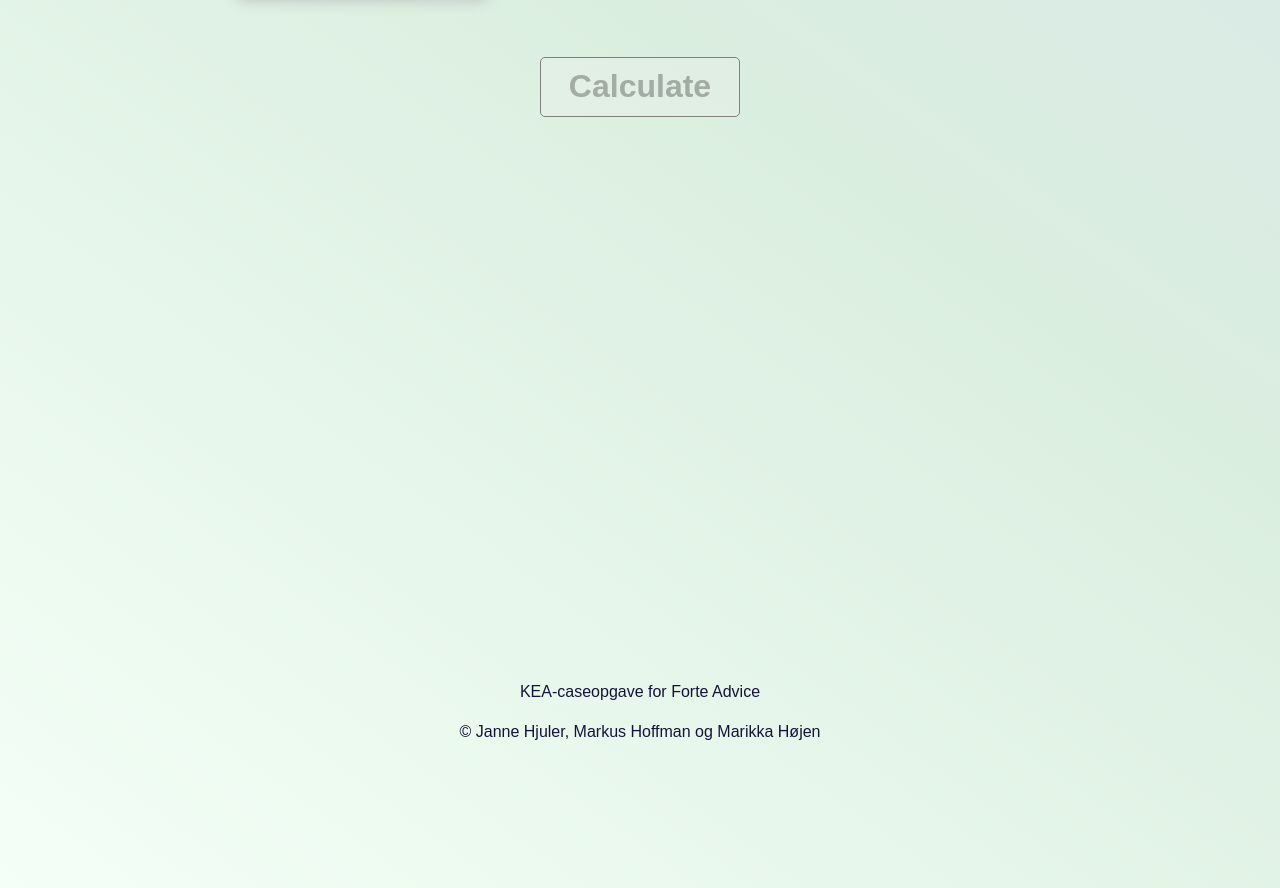
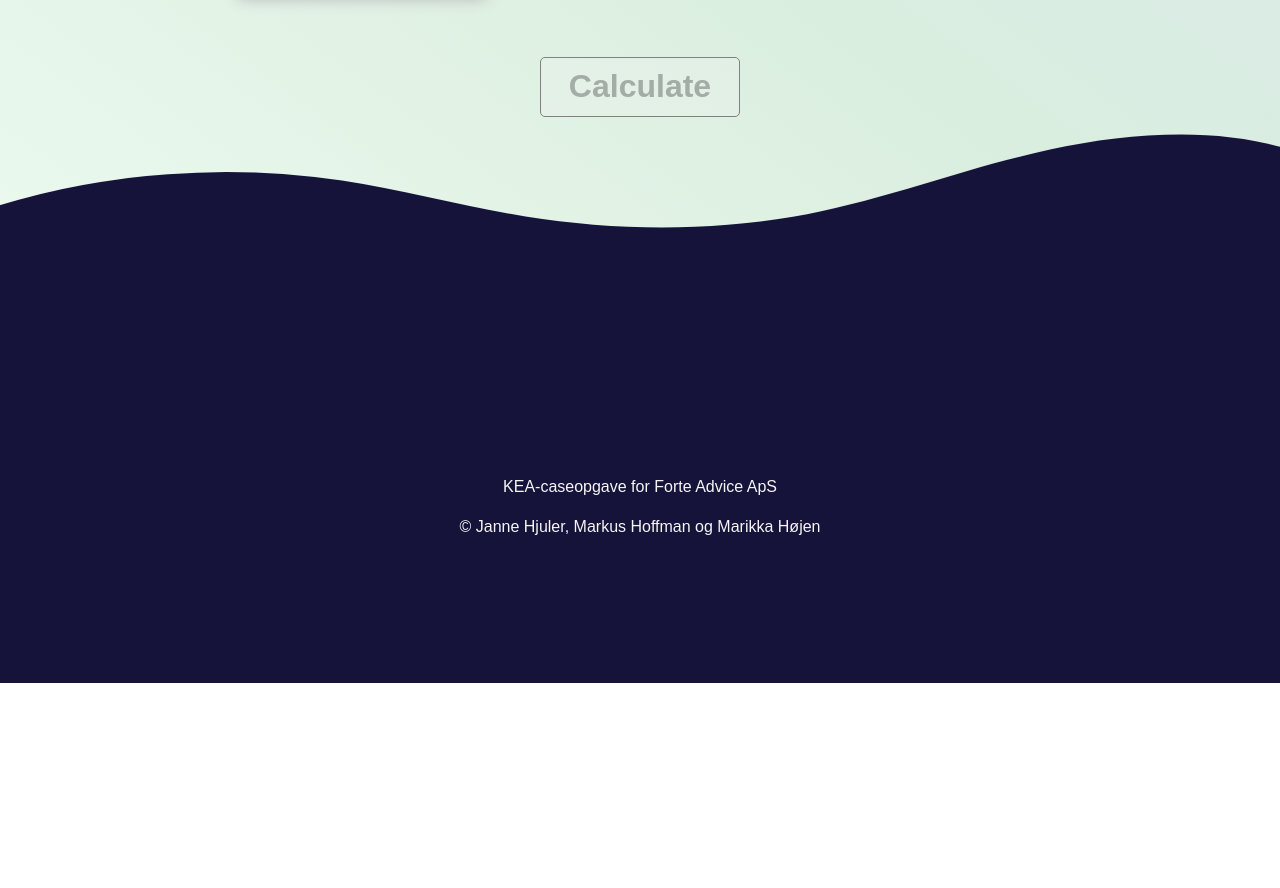
Before and after one commit to mark394e/climaid, a Next.js app: page / in a window 1280 px wide. Shown: the part 1780-2668 px from the top of the page. After the commit the page ends 2463 px from the top, so only its background shows below. Built offline with nearby package versions, Linux system fonts and the light colour scheme; a web font is replaced by a local one.

Commit message:
styling details in different files

```diff
--- a/pages/components/Footer.js
+++ b/pages/components/Footer.js
@@ -1,19 +1,18 @@
+import FooterContent from "./FooterContent";
+
 function Footer(props) {
   if (props.showResults == false) {
     //Footeren styles forskelligt alt efter om resultaterne vises eller ej
     return (
-      <footer style={{ background: "none" }}>
-        {" "}
-        <p>KEA-caseopgave for Forte Advice</p>
-        <p>© Janne Hjuler, Markus Hoffman og Marikka Højen</p>
+      <footer style={{ background: "rgb(21, 19, 57)", color: "whitesmoke" }}>
+        <FooterContent />
       </footer>
     );
   }
 
   return (
     <footer>
-      <p>KEA-caseopgave for Forte Advice</p>
-      <p>© Janne Hjuler, Markus Hoffman og Marikka Højen</p>
+      <FooterContent />
     </footer>
   );
 }
--- /dev/null
+++ b/pages/components/FooterContent.js
@@ -0,0 +1,11 @@
+function FooterContent() {
+  return (
+    <>
+      {" "}
+      <p>KEA-caseopgave for Forte Advice ApS</p>
+      <p>© Janne Hjuler, Markus Hoffman og Marikka Højen</p>
+    </>
+  );
+}
+
+export default FooterContent;
--- a/pages/index.js
+++ b/pages/index.js
@@ -212,12 +212,13 @@
   return (
     <>
       <Head>
-        <title>TBA</title>
+        <title>CO2 ME</title>
         <link rel="icon" type="image/svg+xml" href="lightning-icon.svg" />
       </Head>
       <Header />
       {/* <hr /> */}
       <section className="soMeContainer">
+        {" "}
         <h2>How many hours a day do you spend on...</h2>
         <div className="article_container">
           {socialMedia.map((sm) => {
@@ -236,6 +237,19 @@
           socialMedia={socialMedia}
           setShowResults={setShowResults}
         ></CalculationButton>
+        <div class="custom-shape-divider-bottom-1669281746">
+          <svg
+            data-name="Layer 1"
+            xmlns="http://www.w3.org/2000/svg"
+            viewBox="0 0 1200 120"
+            preserveAspectRatio="none"
+          >
+            <path
+              d="M321.39,56.44c58-10.79,114.16-30.13,172-41.86,82.39-16.72,168.19-17.73,250.45-.39C823.78,31,906.67,72,985.66,92.83c70.05,18.48,146.53,26.09,214.34,3V0H0V27.35A600.21,600.21,0,0,0,321.39,56.44Z"
+              class="shape-fill"
+            ></path>
+          </svg>
+        </div>
       </div>
       {showResults && (
         <section className="result-container">
--- a/styles/calcbutton.scss
+++ b/styles/calcbutton.scss
@@ -1,13 +1,36 @@
 .clacbutton {
   display: flex;
   justify-content: center;
-  margin-bottom: 5rem;
+  padding-bottom: 5rem;
+  position: relative;
 
   button {
     height: 60px;
     width: 200px;
     margin: 2rem;
     border-radius: 5px;
+  }
+
+  .custom-shape-divider-bottom-1669281746 {
+    position: absolute;
+    bottom: 0;
+    left: 0;
+    width: 100%;
+    overflow: hidden;
+    line-height: 0;
+    transform: rotate(180deg);
+  }
+
+  .custom-shape-divider-bottom-1669281746 svg {
+    position: relative;
+    display: block;
+    width: calc(100% + 1.3px);
+    height: 103px;
+    transform: rotateY(180deg);
+  }
+
+  .custom-shape-divider-bottom-1669281746 .shape-fill {
+    fill: #151339;
   }
 
   button:disabled {
--- a/styles/footer.scss
+++ b/styles/footer.scss
@@ -8,7 +8,7 @@
   padding: 10%;
 
   p:first-child {
-    padding-top: 30%;
+    padding-top: 10%;
   }
 
   p {
--- a/styles/soMeArticle.scss
+++ b/styles/soMeArticle.scss
@@ -53,8 +53,12 @@
       cursor: pointer;
     }
 
+    .slider::-webkit-slider-thumb:hover {
+      transition: 0.3s;
+      transform: scale(1.4);
+    }
+
     .slider::-moz-range-thumb {
-      content: "🍚";
       width: 15px;
       height: 25px;
       border-radius: 10%;
```
